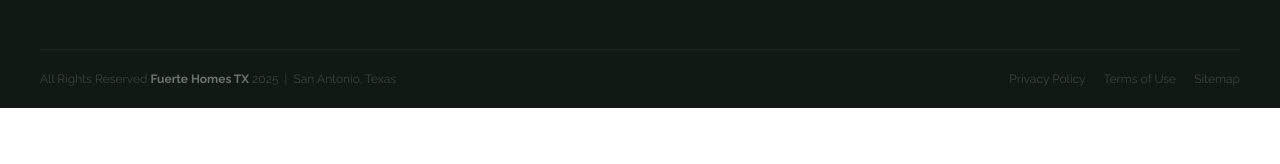
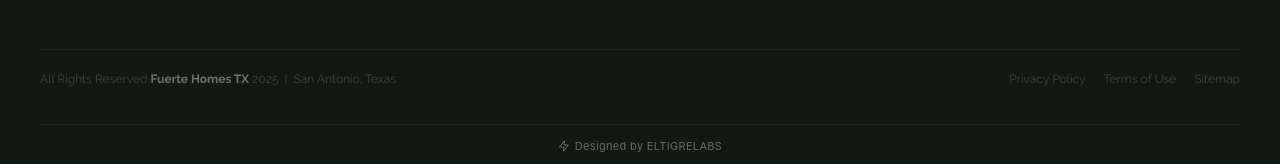
Before and after one commit to robertomartinezconsultor/fuertehomestx, a plain HTML site: page index.html in a window 1280 px wide. Shown: the part 4956-5120 px from the top of the page. Before the commit the page ends 5064 px from the top, so only its background shows below. Drawn offline with nearby package versions, Linux system fonts and the light colour scheme; a web font is replaced by a local one.

Commit message:
Add ELTIGRELABS designer badge
Co-Authored-By: Claude Opus 4.6 (1M context) <noreply@anthropic.com>

```diff
--- a/index.html
+++ b/index.html
@@ -476,6 +476,12 @@ footer{background:#111A12;padding:68px 40px 0}
     <div class="ftcopy">All Rights Reserved <strong>Fuerte Homes TX</strong> 2025 &nbsp;|&nbsp; San Antonio, Texas</div>
     <div class="ftlnk"><a href="#privacy">Privacy Policy</a><a href="#terms">Terms of Use</a><a href="#sitemap">Sitemap</a></div>
   </div>
+  <div style="text-align:center;padding:12px 0 8px;border-top:1px solid rgba(255,255,255,0.06);margin-top:16px">
+    <a href="https://eltigrelabs.com" target="_blank" rel="noopener" style="font-size:11px;color:rgba(255,255,255,0.35);text-decoration:none;font-family:-apple-system,system-ui,sans-serif;letter-spacing:0.03em;display:inline-flex;align-items:center;gap:5px" onmouseover="this.style.color='#B87333'" onmouseout="this.style.color='rgba(255,255,255,0.35)'">
+      <svg width="12" height="12" viewBox="0 0 24 24" fill="none" stroke="currentColor" stroke-width="2"><polygon points="13 2 3 14 12 14 11 22 21 10 12 10 13 2"/></svg>
+      Designed by ELTIGRELABS
+    </a>
+  </div>
 </footer>
 
 <script data-cfasync="false" src="/cdn-cgi/scripts/5c5dd728/cloudflare-static/email-decode.min.js"></script><script>
```
